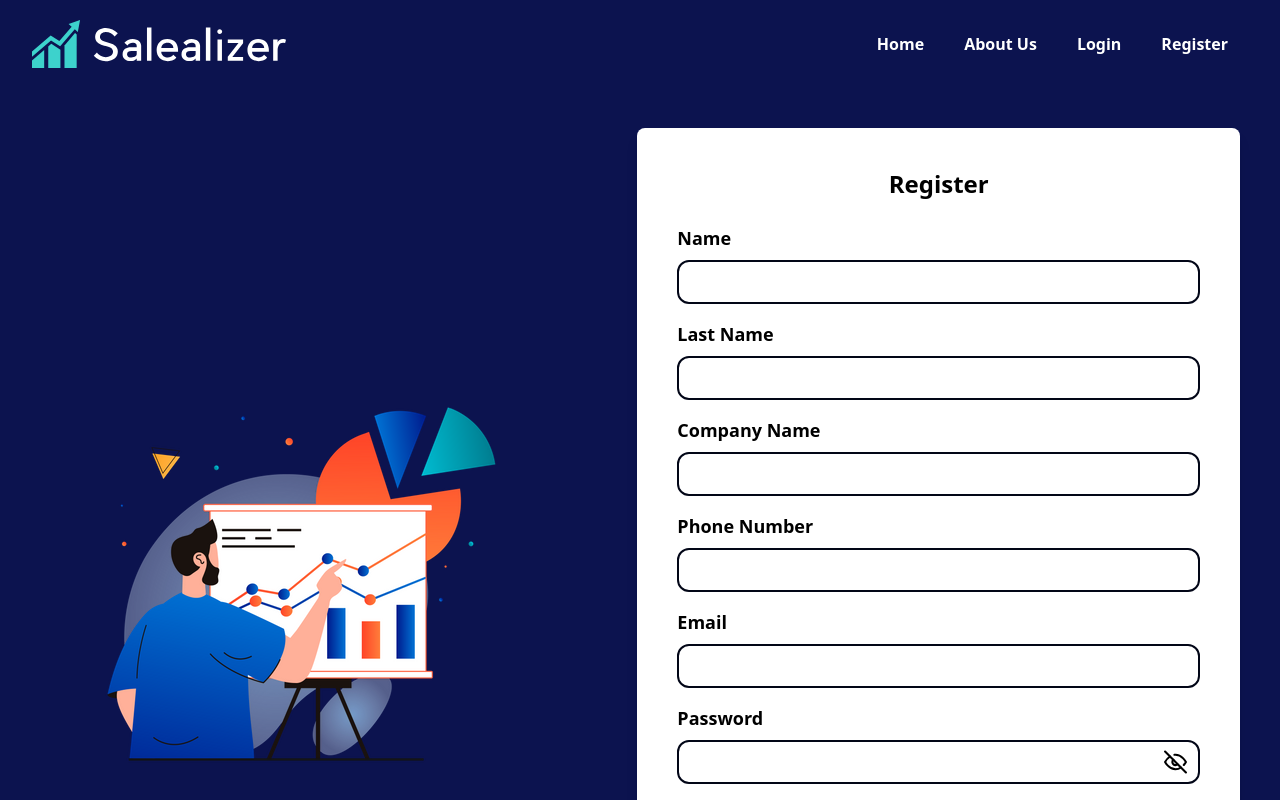
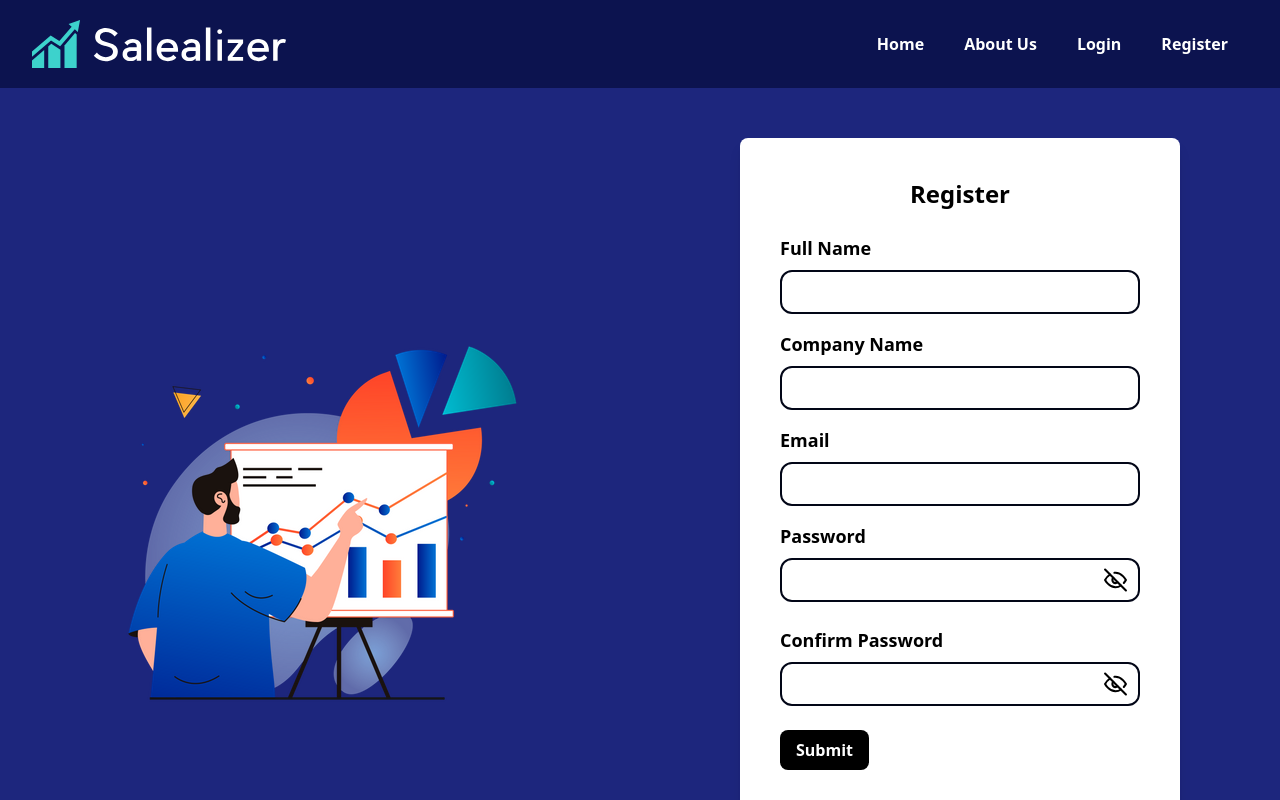
Before and after one commit to kush-8887/project_master, a React (Vite) app in the folder client/: page /register in a window 1280 px wide. Shown: the top 800 px of the page. Built offline with nearby package versions, Linux system fonts and the light colour scheme.

Commit message:
Fixed Color

```diff
--- a/client/src/components/Login.jsx
+++ b/client/src/components/Login.jsx
@@ -57,7 +57,7 @@ const Login = () => {
   };
 
   return (
-    <div className="bg-dark-navy min-h-screen flex flex-col">
+    <div className="bg-navy min-h-screen flex flex-col">
       <Navbar />
       <div className="flex flex-1 justify-between items-center mx-[7.25rem] my-[4.5rem]">
         <div className="w-[70%] flex justify-center">
--- a/client/src/components/Register.jsx
+++ b/client/src/components/Register.jsx
@@ -6,10 +6,8 @@ import hidden from '../assets/svg/utils/eye-password-hide-svgrepo-com.svg';
 import show from '../assets/svg/utils/eye-password-show-svgrepo-com.svg';
 
 export default function Register() {
-  const [name, setName] = useState('');
-  const [lastName, setLastName] = useState('');
+  const [fullName, setFullName] = useState('');
   const [companyName, setCompanyName] = useState('');
-  const [phone, setPhone] = useState('');
   const [email, setEmail] = useState('');
   const [password, setPassword] = useState('');
   const [confirmPassword, setConfirmPassword] = useState('');
@@ -17,30 +15,18 @@ export default function Register() {
   const [passwordState, setPasswordState] = useState('password');
 
   const validateEmail = (email) => /^[^\s@]+@[^\s@]+\.[^\s@]+$/.test(email);
-  const validatePhone = (phone) => /^[0-9]{10}$/.test(phone);
 
   const handleSubmit = (e) => {
     e.preventDefault();
     let valid = true;
     let newErrors = {};
 
-    if (!name) {
-      newErrors.name = 'Name is required';
-      valid = false;
-    }
-    if (!lastName) {
-      newErrors.lastName = 'Last name is required';
+    if (!fullName) {
+      newErrors.fullName = 'Full Name is required';
       valid = false;
     }
     if (!companyName) {
-      newErrors.companyName = 'Company name is required';
-      valid = false;
-    }
-    if (!phone) {
-      newErrors.phone = 'Phone number is required';
-      valid = false;
-    } else if (!validatePhone(phone)) {
-      newErrors.phone = 'Invalid phone number format';
+      newErrors.companyName = 'Company Name is required';
       valid = false;
     }
     if (!email) {
@@ -66,7 +52,7 @@ export default function Register() {
 
     if (valid) {
       // Proceed with form submission
-      console.log('Form submitted:', { name, lastName, companyName, phone, email, password });
+      console.log('Form submitted:', { fullName, companyName, email, password });
     }
   };
 
@@ -75,39 +61,29 @@ export default function Register() {
   };
 
   return (
-    <div className="bg-dark-navy min-h-screen flex flex-col">
+    <div className="bg-navy min-h-screen flex flex-col">
       <Navbar />
       <div className="flex flex-1 justify-between items-center">
         <div className="w-[50%] flex justify-center">
           <img src={picture} alt="Description" className="max-w-full h-auto" />
         </div>
 
-        <div className="w-[50%] flex flex-col items-center bg-white p-10 rounded-lg shadow-lg m-10">
+        <div className="w-[50%]">
+
+          <div className='flex flex-col items-center bg-white p-10 rounded-lg shadow-lg m-[100px] mt-[50px]'>
           <h1 className="text-2xl font-bold mb-6">Register</h1>
 
           <form onSubmit={handleSubmit} className="w-full">
             <div className="w-full mb-4">
-              <label htmlFor="name" className="block text-lg font-bold mb-2">Name</label>
+              <label htmlFor="fullName" className="block text-lg font-bold mb-2">Full Name</label>
               <input
                 type="text"
-                id="name"
+                id="fullName"
                 className="w-full p-2 rounded-xl border-2 border-slate-950"
-                value={name}
-                onChange={(e) => setName(e.target.value)}
+                value={fullName}
+                onChange={(e) => setFullName(e.target.value)}
               />
-              {errors.name && <p className="text-red-500">{errors.name}</p>}
-            </div>
-
-            <div className="w-full mb-4">
-              <label htmlFor="lastName" className="block text-lg font-bold mb-2">Last Name</label>
-              <input
-                type="text"
-                id="lastName"
-                className="w-full p-2 rounded-xl border-2 border-slate-950"
-                value={lastName}
-                onChange={(e) => setLastName(e.target.value)}
-              />
-              {errors.lastName && <p className="text-red-500">{errors.lastName}</p>}
+              {errors.fullName && <p className="text-red-500">{errors.fullName}</p>}
             </div>
 
             <div className="w-full mb-4">
@@ -120,18 +96,6 @@ export default function Register() {
                 onChange={(e) => setCompanyName(e.target.value)}
               />
               {errors.companyName && <p className="text-red-500">{errors.companyName}</p>}
-            </div>
-
-            <div className="w-full mb-4">
-              <label htmlFor="phone" className="block text-lg font-bold mb-2">Phone Number</label>
-              <input
-                type="text"
-                id="phone"
-                className="w-full p-2 rounded-xl border-2 border-slate-950"
-                value={phone}
-                onChange={(e) => setPhone(e.target.value)}
-              />
-              {errors.phone && <p className="text-red-500">{errors.phone}</p>}
             </div>
 
             <div className="w-full mb-4">
@@ -192,6 +156,7 @@ export default function Register() {
             <br /><br />
             <a className='hover:cursor-pointer font-bold' href='/login'> Already have an account? Login</a>
           </form>
+          </div>
         </div>
       </div>
     </div>
--- a/client/src/output.css
+++ b/client/src/output.css
@@ -578,8 +578,8 @@ video {
   top: 8px;
 }
 
-.m-10 {
-  margin: 2.5rem;
+.m-\[100px\] {
+  margin: 100px;
 }
 
 .mx-\[7\.25rem\] {
@@ -607,6 +607,10 @@ video {
 
 .mb-6 {
   margin-bottom: 1.5rem;
+}
+
+.mt-\[50px\] {
+  margin-top: 50px;
 }
 
 .block {
@@ -746,6 +750,11 @@ video {
   background-color: rgb(12 19 79 / var(--tw-bg-opacity));
 }
 
+.bg-navy {
+  --tw-bg-opacity: 1;
+  background-color: rgb(29 38 125 / var(--tw-bg-opacity));
+}
+
 .bg-slate-50 {
   --tw-bg-opacity: 1;
   background-color: rgb(248 250 252 / var(--tw-bg-opacity));
@@ -762,10 +771,6 @@ video {
 
 .p-2 {
   padding: 0.5rem;
-}
-
-.p-5 {
-  padding: 1.25rem;
 }
 
 .px-4 {
```
